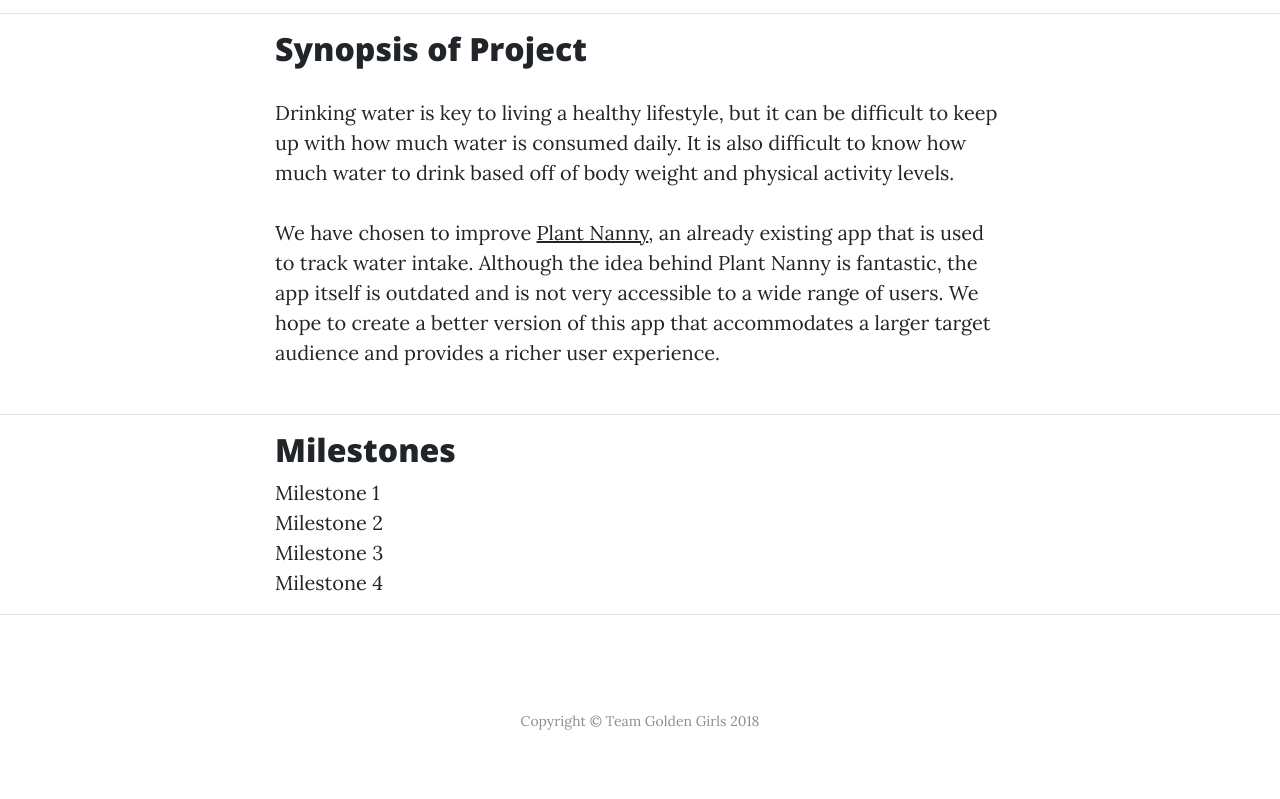
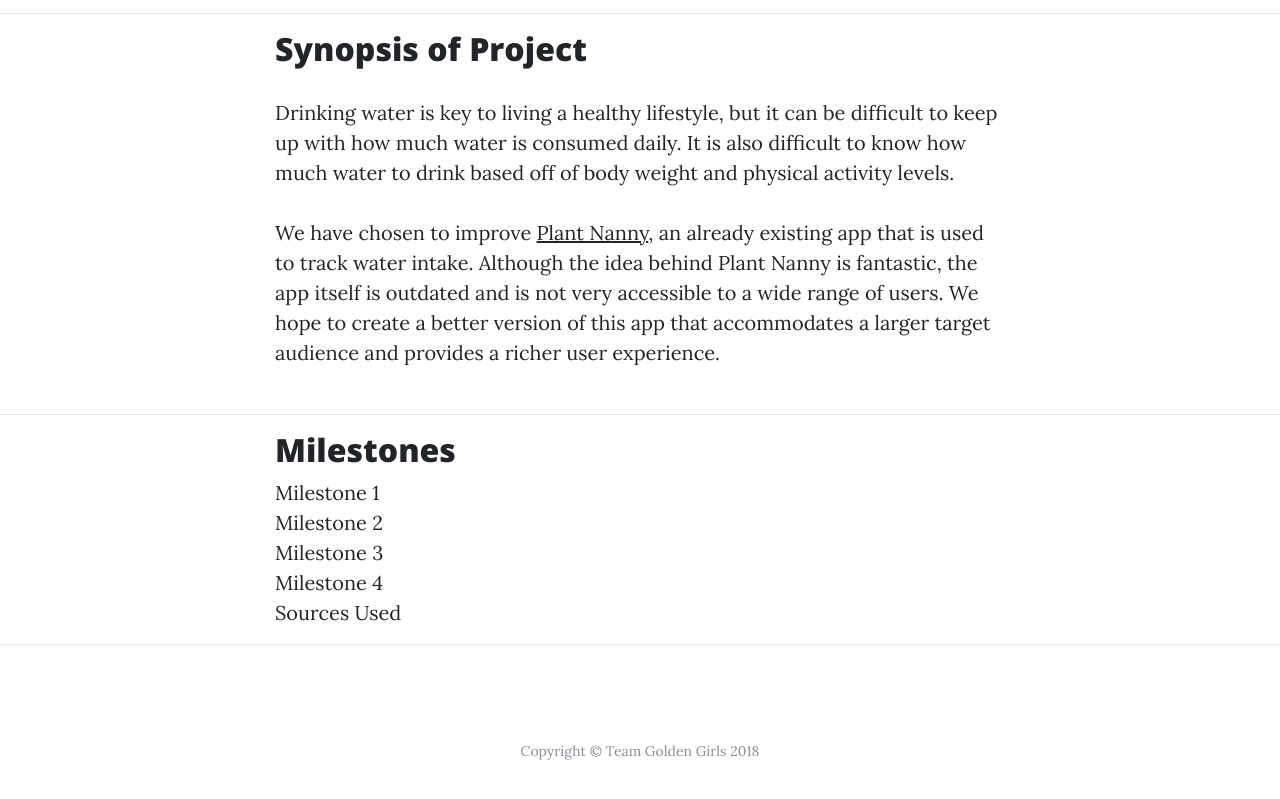
Before and after one commit to ashleyswinning/teamgoldengirls.github.io, a website: page index.html in a window 1280 px wide. Shown: the part 878-1677 px from the top of the page. Drawn offline with nearby package versions, Linux system fonts and the light colour scheme.

Commit message:
added sources

```diff
--- a/index.html
+++ b/index.html
@@ -76,6 +76,7 @@
           <br>
           <a href="https://docs.google.com/document/d/1hZ3I0RorR-oa-xY7rfZ09VKf1SPIBSUVaHOnt1qDtyM/edit?usp=sharing">Milestone 4</a>
           <br>
+          <a href="https://docs.google.com/document/d/1xoyRx89fu1P406y5o_WAYOE4gkPH83FFKKDhpt03Zgk/edit?usp=sharing">Sources Used</a>
         </div>
           </div>
     </div>
```
